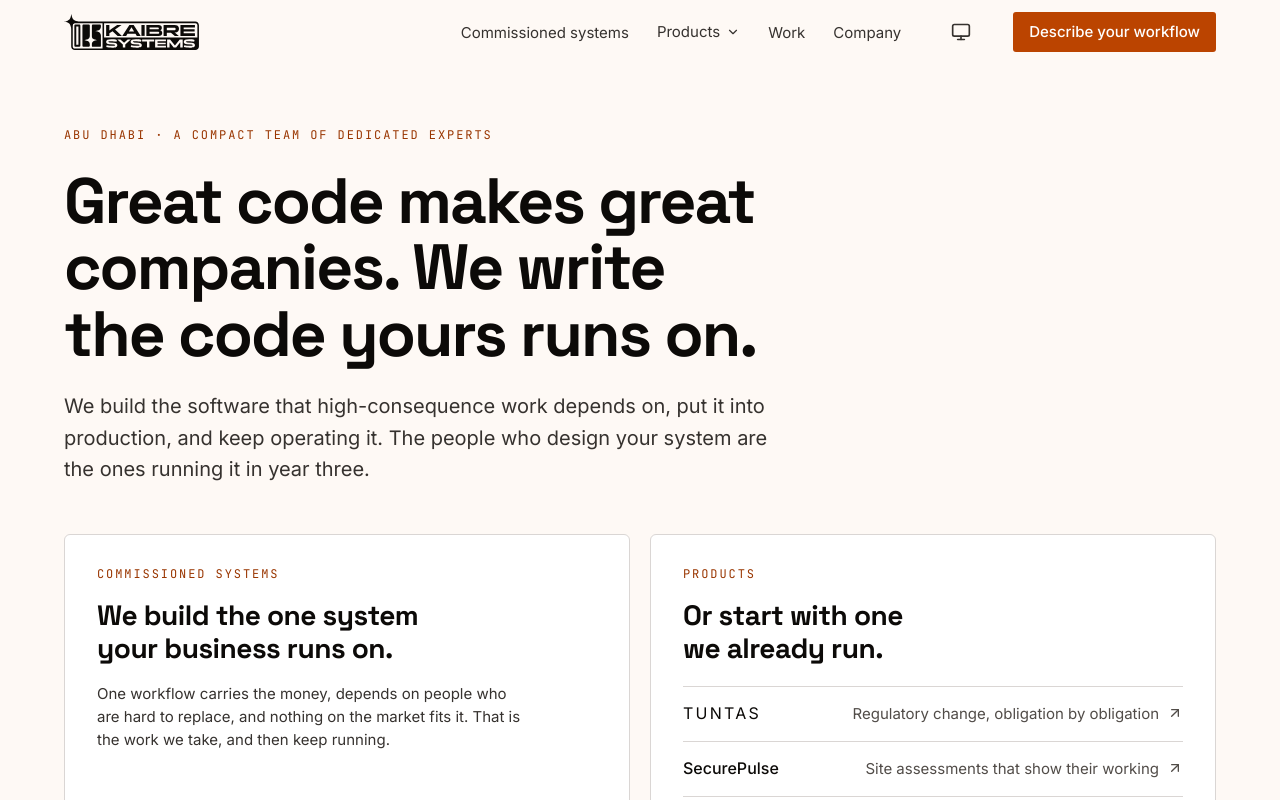
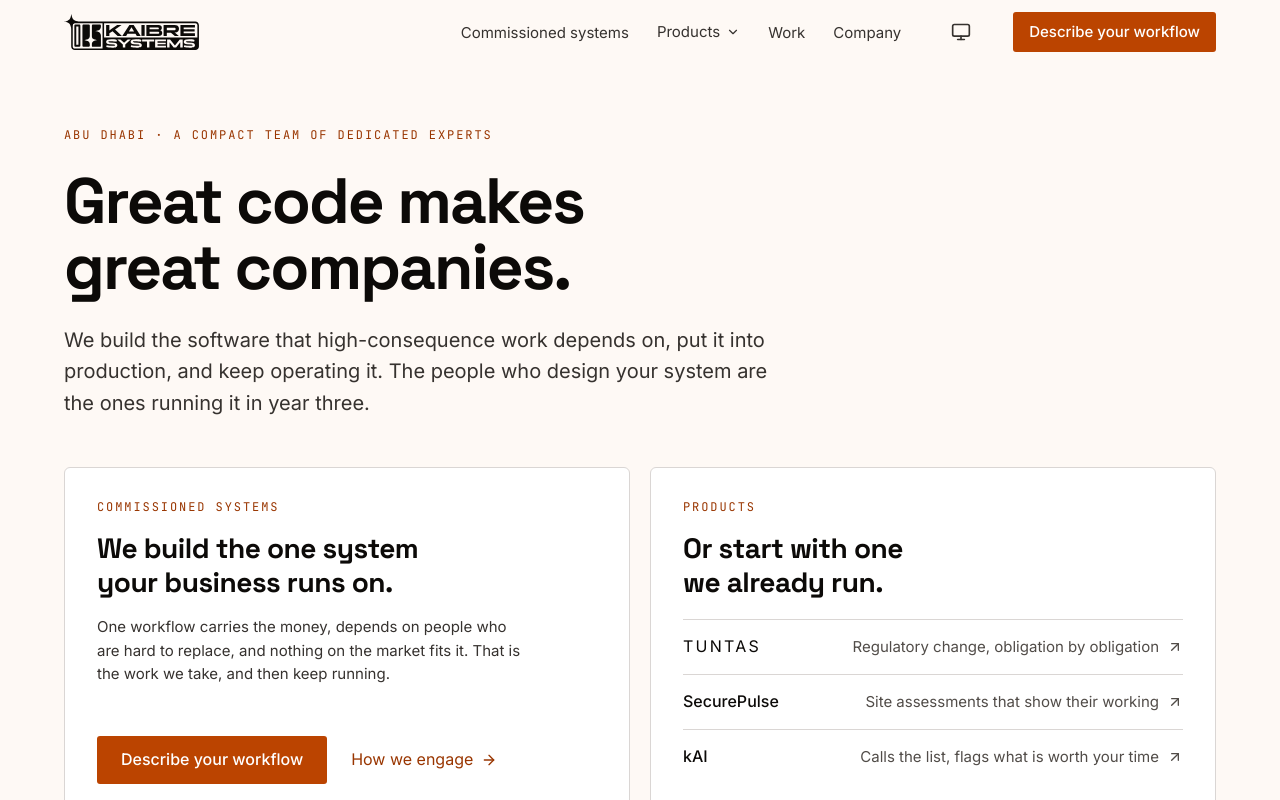
Before and after one commit to Kaibre-Systems/company-site, a Next.js app: page / in a window 1280 px wide. Shown: the top 800 px of the page. Built offline with nearby package versions, Linux system fonts and the light colour scheme.

Commit message:
Changed headline on main

```diff
--- a/src/content/home.ts
+++ b/src/content/home.ts
@@ -1,6 +1,6 @@
 export const HERO = {
   eyebrow: "Abu Dhabi · A compact team of dedicated experts",
-  headline: "Great code makes great companies. We write the code yours runs on.",
+  headline: "Great code makes great companies.",
   body: "We build the software that high-consequence work depends on, put it into production, and keep operating it. The people who design your system are the ones running it in year three.",
 } as const;
 
```
